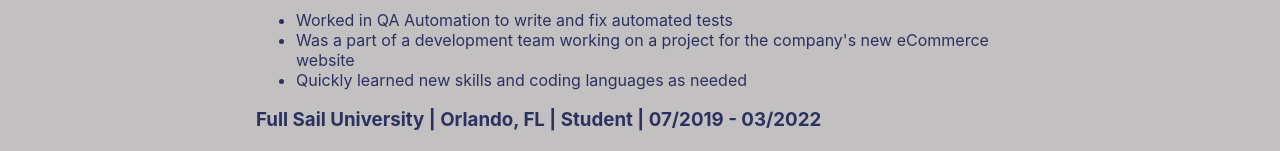
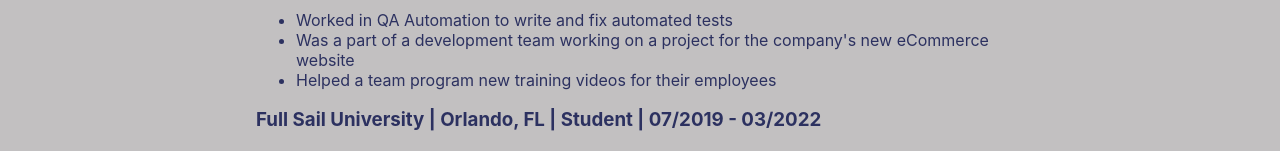
Before and after one commit to GainorJoshua-FS/DigitalPorfolio, a React (Create React App) app: page /#/ in a window 1280 px wide. Shown: the part 1582-1733 px from the top of the page. Built offline with nearby package versions, Linux system fonts and the light colour scheme.

Commit message:
Updated experience

```diff
--- a/src/components/Experience.js
+++ b/src/components/Experience.js
@@ -9,7 +9,7 @@
             <ul>
                 <li>Worked in QA Automation to write and fix automated tests</li>
                 <li>Was a part of a development team working on a project for the company's new eCommerce website</li>
-                <li>Quickly learned new skills and coding languages as needed</li>
+                <li>Helped a team program new training videos for their employees</li>
             </ul>
 
             <h3>Full Sail University | Orlando, FL | Student | 07/2019 - 03/2022</h3>
```
